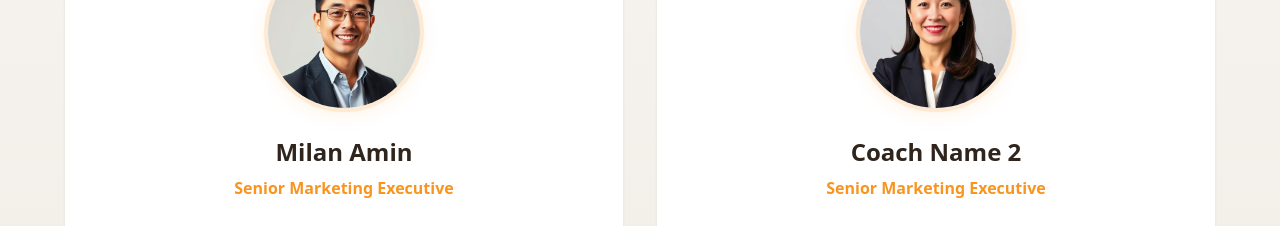
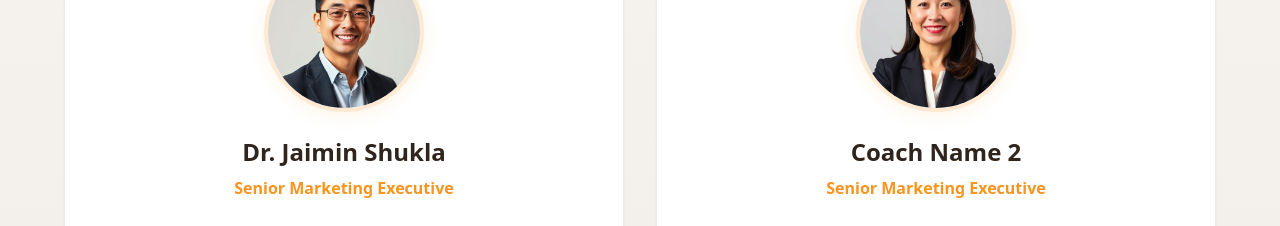
Before and after one commit to OpenPecha/Buddhist_Creator_Convention, a React (Vite) app: page / in a window 1280 px wide. Shown: the part 2820-3046 px from the top of the page. Built offline with nearby package versions, Linux system fonts and the light colour scheme; the HTML template or start-up script is replaced by a standard one.

Commit message:
Change coach name

```diff
--- a/src/components/CoachesSection.tsx
+++ b/src/components/CoachesSection.tsx
@@ -4,7 +4,7 @@ import coach2Image from "@/assets/coach-2.jpg";
 
 const coaches = [
   {
-    name: "Milan Amin",
+    name: "Dr. Jaimin Shukla",
     title: "Senior Marketing Executive",
     image: coach1Image,
     bio: "With over 15 years of experience in digital marketing and content strategy, our lead coach has helped numerous organizations amplify their online presence and connect with global audiences."
```
